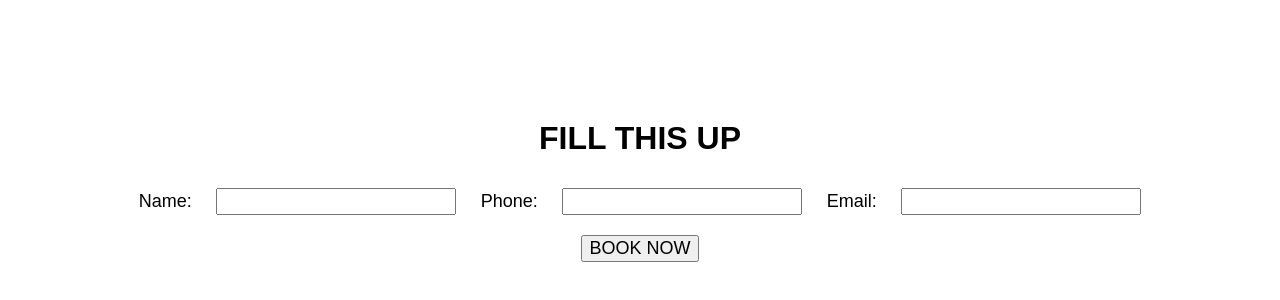
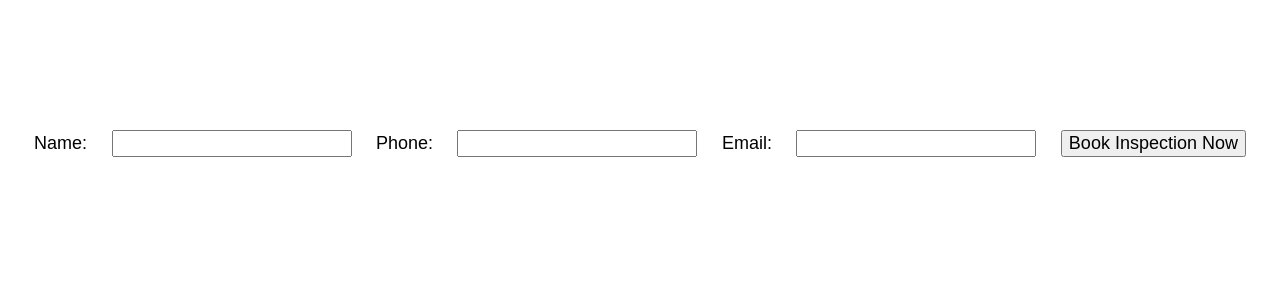
Before and after one commit to kkaiandrei-ship-it/mywebsite-IVY, a plain HTML site: page landingpage.html in a window 1280 px wide. Shown: the part 72-372 px from the top of the page. Drawn offline with Linux system fonts and the light colour scheme.

Commit message:
Update landingpage.html

```diff
--- a/landingpage.html
+++ b/landingpage.html
@@ -16,7 +16,6 @@ label, input, button { font-size: 18px; margin: 10px; }
 </head>
 <body>
 
-<h1>FILL THIS UP</h1>
 <form action="thankyou.html" method="post">
   <label for="name">Name:</label>
   <input type="text" id="name" name="name">
@@ -27,12 +26,9 @@ label, input, button { font-size: 18px; margin: 10px; }
   <label for="email">Email:</label>
   <input type="email" id="email" name="email">
 
+  <button type="submit">Book Inspection Now</button>
 </form>
 
-   <!-- Clickable button that links to another page -->
-    <a href="https://kkaiandrei-ship-it.github.io/mywebsite-IVY/thankyou.html" target="_blank">
-      <button>BOOK NOW</button>
-    </a>
 
 <!-- Google Tag Manager (noscript) -->
 <noscript><iframe src="https://www.googletagmanager.com/ns.html?id=GTM-NW4L9J3Q"
```
